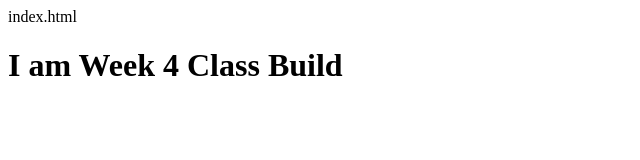
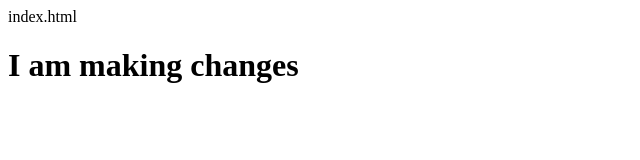
Before and after one commit to DavidVander/Class-4-Build, a plain HTML site: page index.html in a window 1280 px wide. Shown: the whole page, without its empty margins (0-640 px from the left). Drawn offline with Linux system fonts and the light colour scheme.

Commit message:
update index file

```diff
--- a/index.html
+++ b/index.html
@@ -5,6 +5,6 @@ index.html
 		<title>Week 4 Class Build</title>
 	</head>
 	<body>
-		<h1>I am Week 4 Class Build</h1>
+		<h1>I am making changes</h1>
 	</body>
 </html>
```
